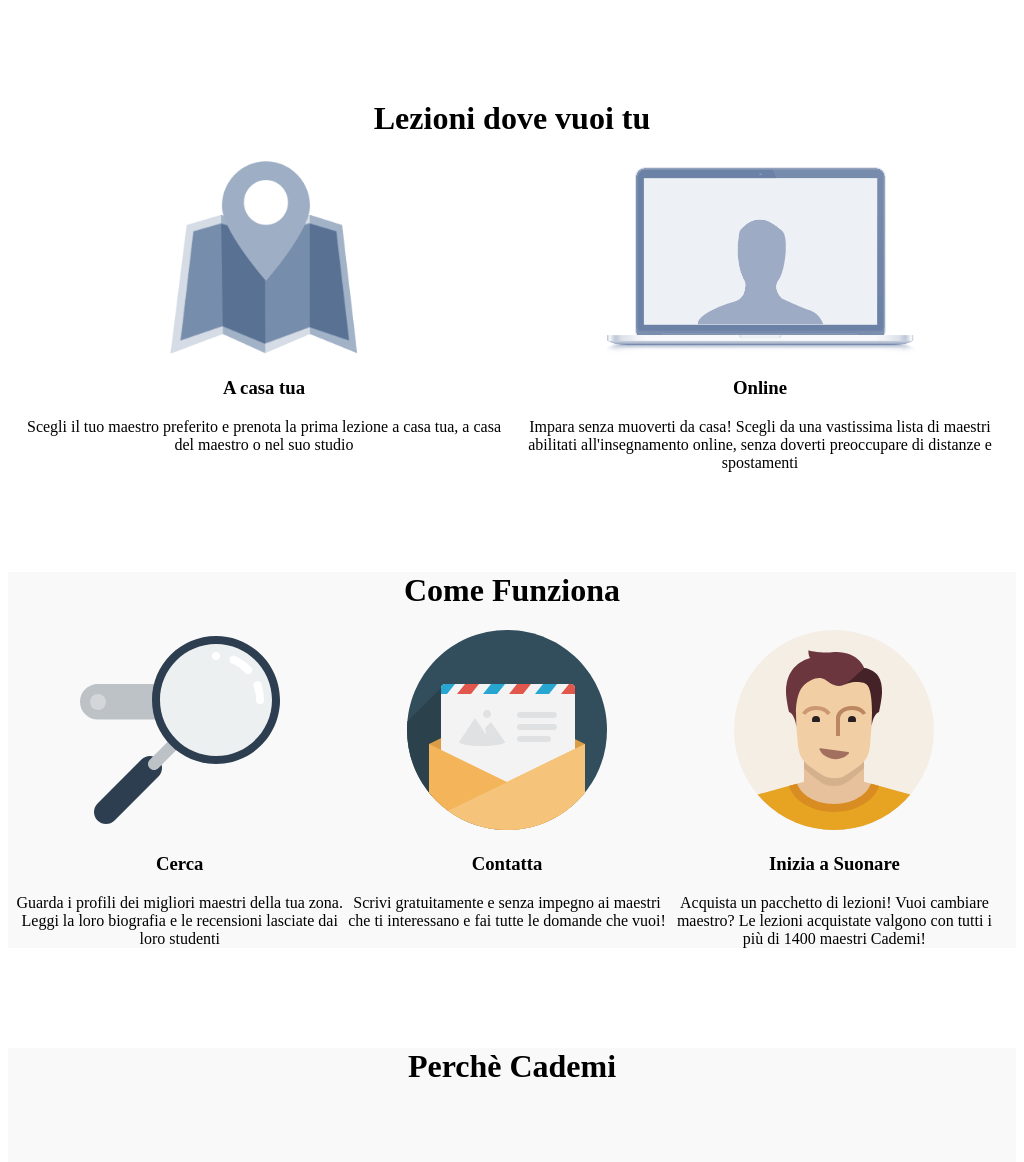
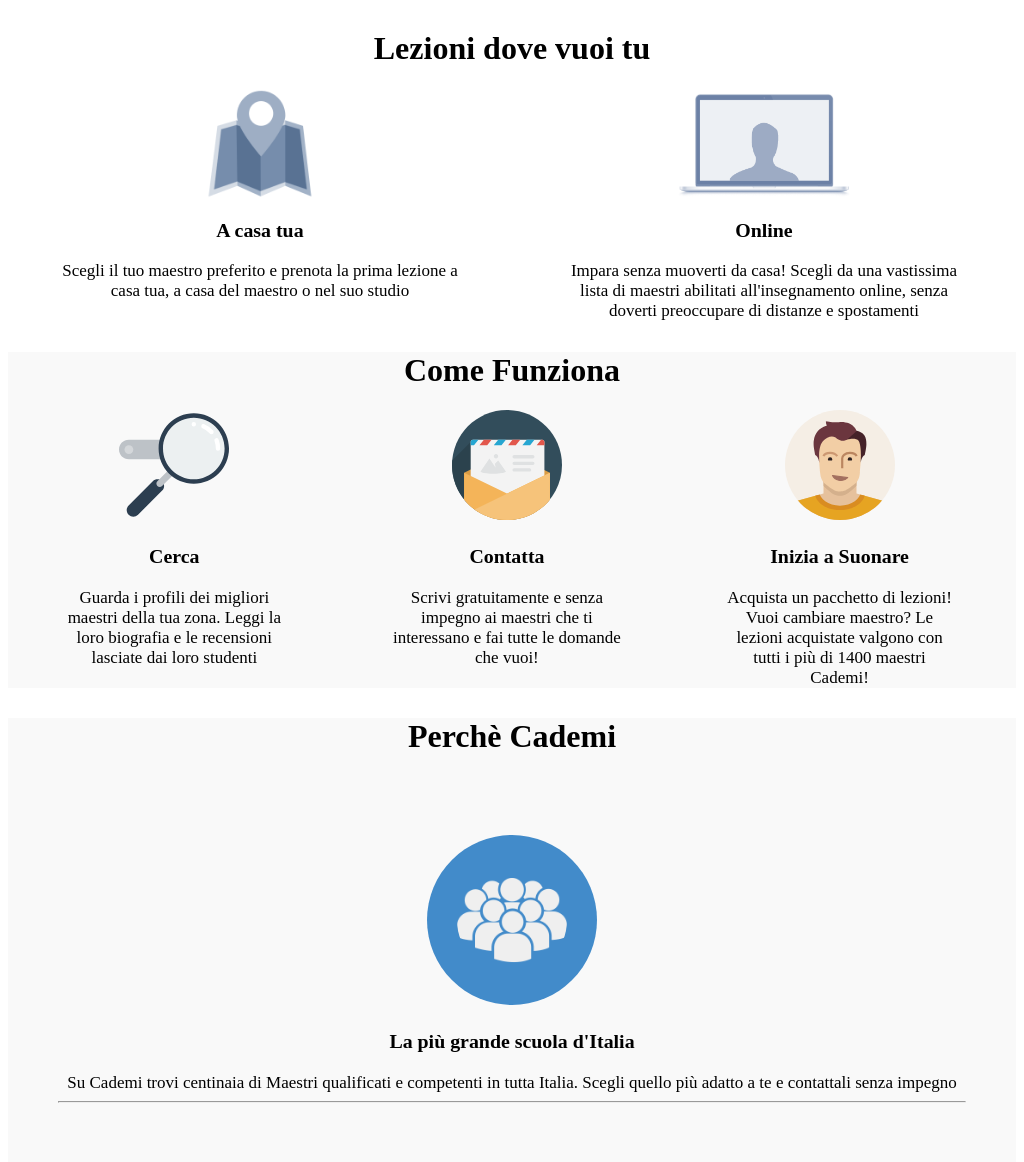
Before and after one commit to Paolo-Fiaschi/html-css-resp-wannabe, a plain HTML site: page index.html in a window 1024 px wide. Shown: the top 1162 px of the page. Drawn offline with Linux system fonts and the light colour scheme.

Commit message:
Dimensioni >568px <769px e >768px <1025px

```diff
--- a/stylemediaquery.css
+++ b/stylemediaquery.css
@@ -109,20 +109,20 @@ img{
   #lezioni .row > .left, #lezioni .row > .right{
     width: 40%;
     margin: auto 5%;
-    font-size: 16px;
+    font-size: 19px;
   }
 
   #steps .row > .left,
   #steps .row > .central,
   #steps .row > .right {
-    font-size: 16px;
+    font-size: 19px;
     width: 23%;
     margin: auto 5%;
   }
   #why .row > .first,
   #why .row > .second,
   #why .row > .third {
-    font-size: 16px;
+    font-size: 19px;
     width: 90%;
     margin: 80px auto;
   }
@@ -167,5 +167,37 @@ img{
   img{
     height: 110px;
   }
+}
+  /* versione <769px >1024px ------------------*/
+@media screen and (min-width:769px) and (max-width:1024px) {
+  #lezioni .row > .left, #lezioni .row > .right{
+    width: 40%;
+    margin: auto 5%;
+    font-size: 17px;
+  }
 
-}
+  #steps .row > .left,
+  #steps .row > .central,
+  #steps .row > .right {
+    font-size: 17px;
+    width: 23%;
+    margin: auto 5%;
+  }
+  #why .row > .first,
+  #why .row > .second,
+  #why .row > .third {
+    font-size: 17px;
+    width: 90%;
+    margin: 80px auto;
+  }
+  .row {
+    width: 100%;
+    margin-left: auto;
+    margin-right: auto;
+    margin-top: 3%;
+  }
+  img{
+    height: 110px;
+  }
+
+  }
```
